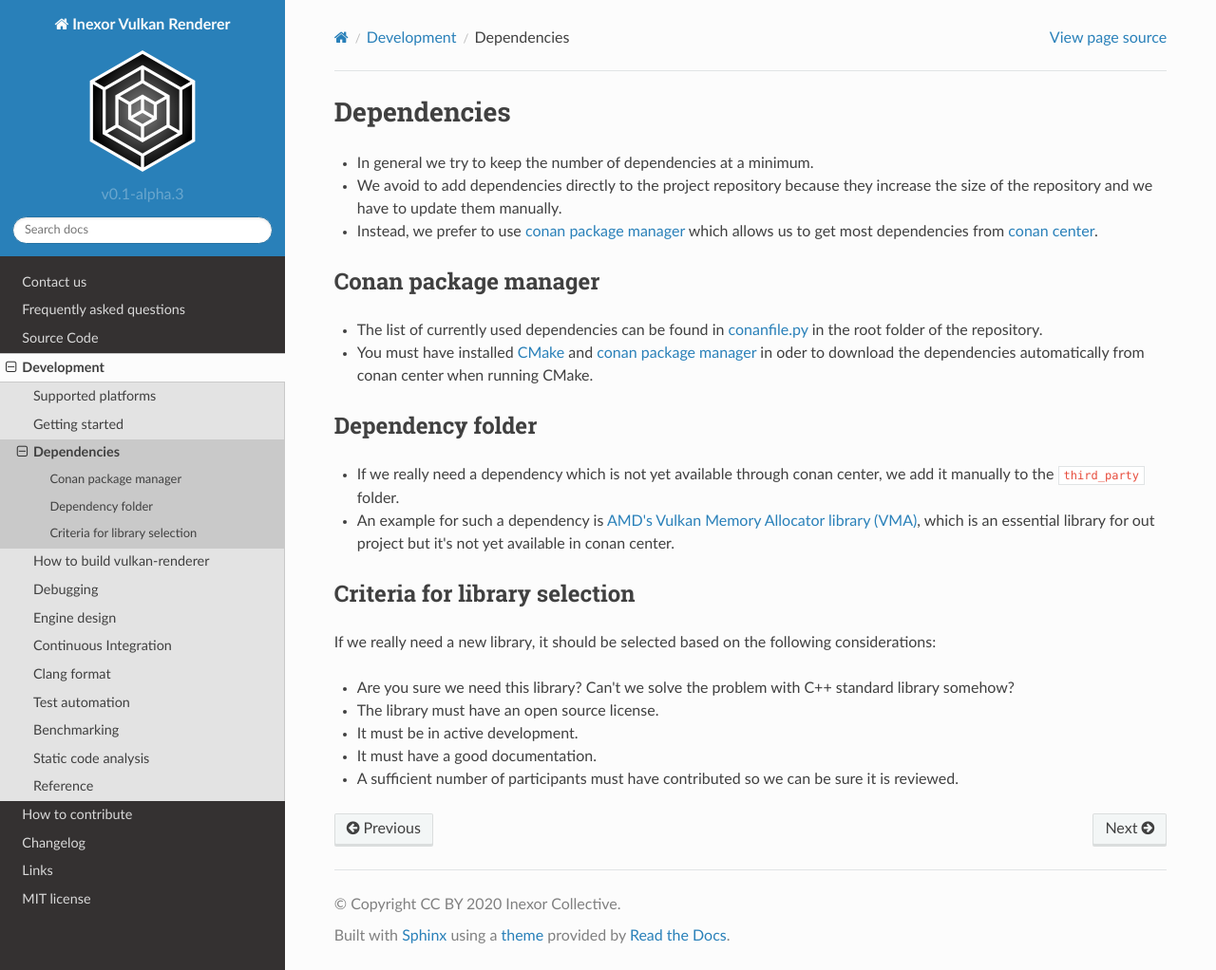
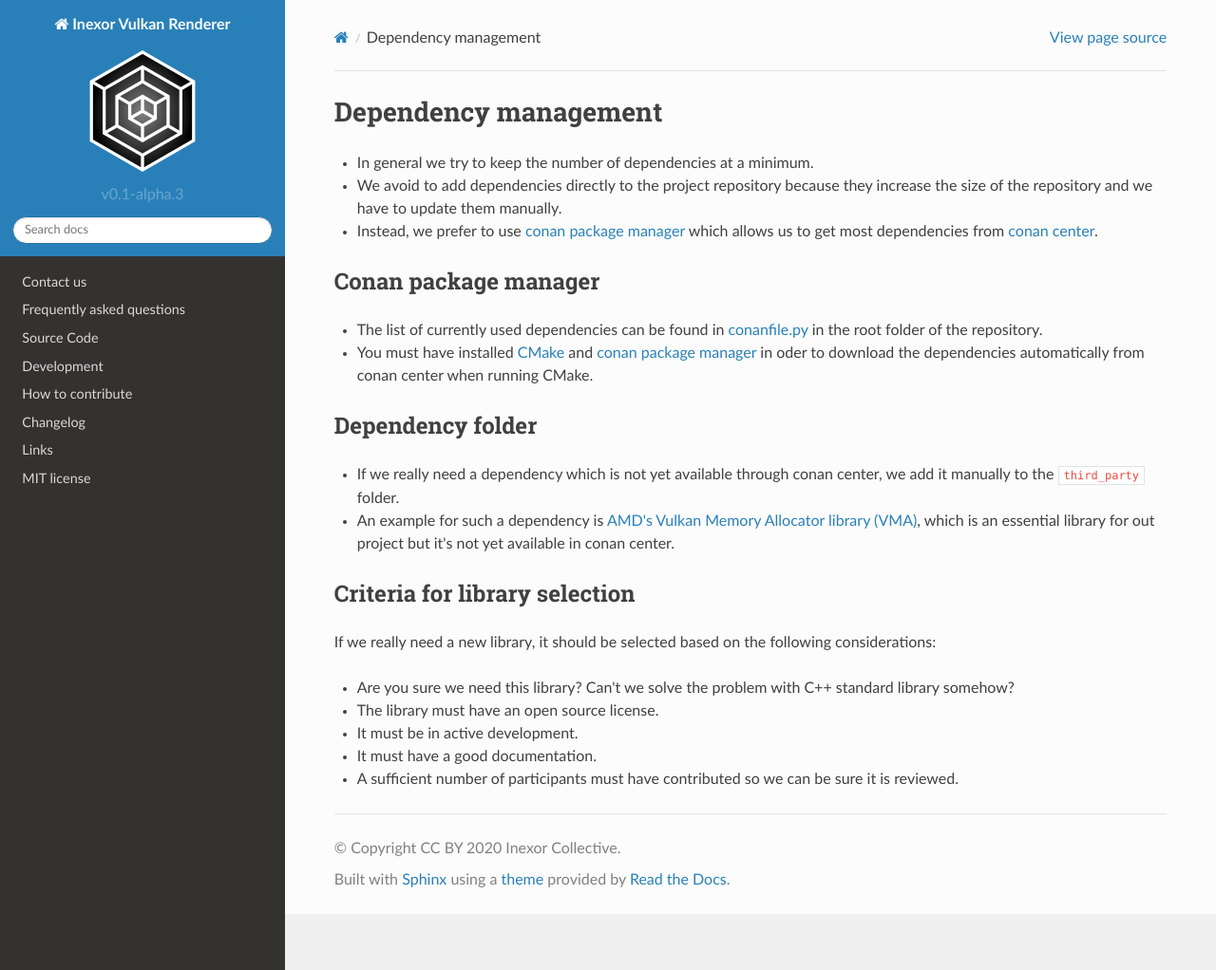
Before and after one commit to inexorgame/vulkan-renderer, a Sphinx documentation site: the page built from documentation/source/development/engine-design/dependencies.rst, in a window 1280 px wide and 1022 px high. Shown: the whole window at 95% size. Built offline with Sphinx 7.4.7 and the Read the Docs theme 2.0.0, drawn with Linux system fonts in a browser that asks for light colours; pages that are not in the unit, such as notebooks, are missing from menus.

Commit message:
[wiki] Moved 'dependencies' to folder 'engine-design'.
Signed-off-by: Johannes <johannesschneider@outlook.com>

```diff
--- a/documentation/source/development/dependencies.rst
+++ b/documentation/source/development/engine-design/dependencies.rst
@@ -1,5 +1,5 @@
-Dependencies
-============
+Dependency management
+=====================
 
 - In general we try to keep the number of dependencies at a minimum.
 - We avoid to add dependencies directly to the project repository because they increase the size of the repository and we have to update them manually.
--- a/documentation/source/development/main.rst
+++ b/documentation/source/development/main.rst
@@ -7,7 +7,6 @@ Development
 
     platforms
     getting-started
-    dependencies
     building
     debugging/main
     engine-design/main
```
